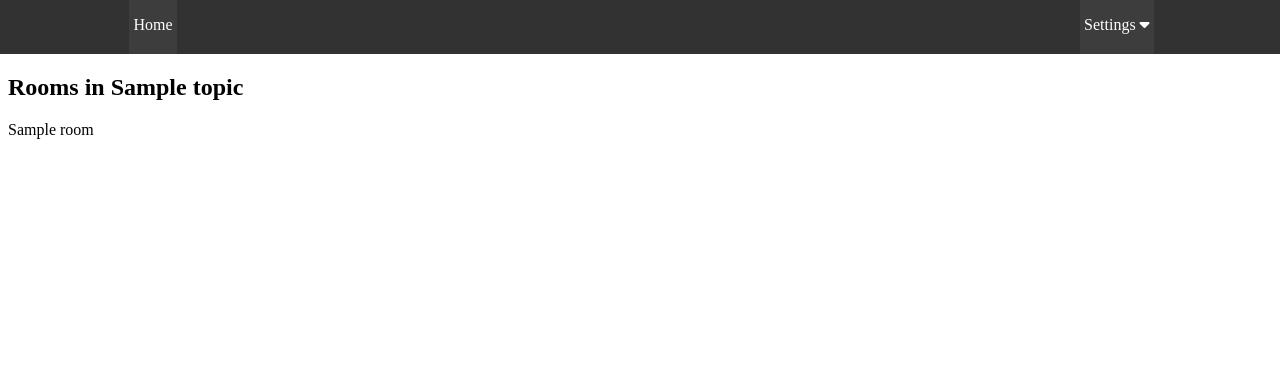
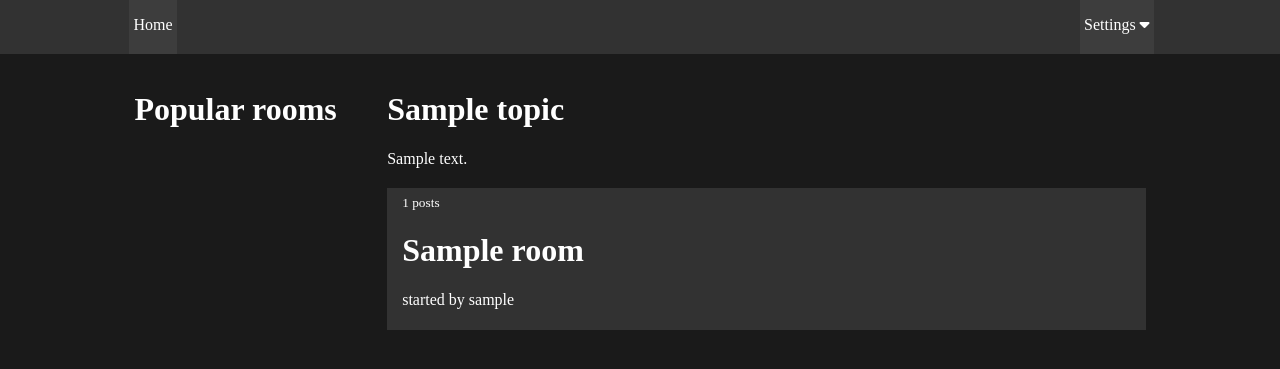
Before and after one commit to Fedor-Skorokhodov/Django_Forum, a Django app: page /topic/1 in a window 1280 px wide. Shown: the top 369 px of the page. Run offline with Django 3.2, Linux system fonts and the light colour scheme; tables that the repository leaves empty hold one stand-in row (values such as "Sample post"); some libraries are stand-ins or nearby versions.

Commit message:
Messages and styling

```diff
--- a/base/models.py
+++ b/base/models.py
@@ -41,3 +41,6 @@ class Message(models.Model):
     answer_to = models.ForeignKey('self', on_delete=models.CASCADE, null=True, blank=True)
     created = models.DateTimeField(auto_now_add=True)
     is_changed = models.BooleanField(default=False)
+
+    def __str__(self):
+        return self.content
--- /dev/null
+++ b/base/templates/base/components/message_container.html
@@ -0,0 +1,5 @@
+<div class="message_container">
+    {{message}}
+    <hr>
+    <p>by {{message.user.username}} - {{message.created}}</p>
+</div>
--- a/base/templates/base/components/room_container.html
+++ b/base/templates/base/components/room_container.html
@@ -0,0 +1,6 @@
+
+<a href="{% url 'room-page' room.id %}" class="room_container">
+    <small>{{room.message_set.all.count}}  posts</small>
+    <h1>{{room.name}} </h1>
+    <p>started by {{room.host.username}}</p>
+</a>
--- a/base/templates/base/components/topic_container.html
+++ b/base/templates/base/components/topic_container.html
@@ -1,5 +1,5 @@
 
-<a href="{% url 'rooms-page' topic.id %}" class="topic_container">
+<a href="{% url 'topic-page' topic.id %}" class="topic_container">
     <small>{{topic.room_set.all.count}}  rooms</small>
     <h1>{{topic.name}} </h1>
     <p>{{topic.description}}</p>
--- a/base/templates/base/topic_rooms.html
+++ b/base/templates/base/topic_rooms.html
@@ -1,12 +1,21 @@
 {% extends 'base/main.html' %}
 
 {% block content %}
-<h2>Rooms in {{topic_name}}</h2>
+<div class="main_container">
+    <div class="main_container_first">
+        <h1>Popular rooms</h1>
+    </div>
 
-{% for room in rooms %}
-<div>
-    {{room.name}}
+    <div class="main_container_second">
+        <h1>{{topic_name}}</h1>
+        <p>{{description}}</p>
+
+        {% for room in rooms %}
+        <div>
+            {% include 'base/components/room_container.html' %}
+        </div>
+        {% endfor %}
+    </div>
 </div>
-{% endfor %}
 
 {% endblock %}
--- a/base/urls.py
+++ b/base/urls.py
@@ -3,7 +3,8 @@ from . import views
 
 urlpatterns = [
     path('', views.home_view, name='home-page'),
-    path('topic/<int:key>', views.rooms_view, name='rooms-page'),
+    path('topic/<int:key>', views.topic_view, name='topic-page'),
+    path('room/<int:key>', views.room_view, name='room-page'),
 
     path('login/', views.login_view, name='login-page'),
     path('register/', views.register_view, name='register-page'),
--- a/base/views.py
+++ b/base/views.py
@@ -3,7 +3,7 @@ from django.contrib.auth import authenticate, login, logout
 from django.contrib.auth.decorators import login_required
 from django.contrib.auth.forms import UserCreationForm
 from django.contrib import messages
-from .models import Topic, Room
+from .models import Topic, Room, Message
 
 
 def login_view(request):
@@ -49,8 +49,24 @@ def home_view(request):
     return render(request, 'base/home.html', context)
 
 
-def rooms_view(request, key):
+def topic_view(request, key):
     topic_name = Topic.objects.get(id=key).name
+    description = Topic.objects.get(id=key).description
     rooms = Room.objects.filter(topic=key)
-    context = {'rooms': rooms, 'topic_name': topic_name}
+    context = {'rooms': rooms, 'topic_name': topic_name, 'description': description}
     return render(request, 'base/topic_rooms.html', context)
+
+
+def room_view(request, key):
+    room = Room.objects.get(id=key)
+    if request.method == 'POST':
+        content = request.POST.get('content')
+        if not str.isspace(content):
+            message = Message.objects.create(
+                user=request.user,
+                room=room,
+                content=content,
+            )
+        return redirect('room-page', key=key)
+    context = {'room': room}
+    return render(request, 'base/room.html', context)
--- a/static/css/main_style.css
+++ b/static/css/main_style.css
@@ -1,9 +1,17 @@
 :root {
     --navbar-color: #323232;
     --navbar-element-color: #3d3d3d;
+    --background-color: #1a1a1a
 
 }
 
+body {
+    background: var(--background-color);
+}
+
+* {
+    color: white;
+}
 
 /*  NAVBAR SECTION  */
 
@@ -21,9 +29,6 @@
 .navbar_element {
     float: left;
     background: var(--navbar-element-color);
-    padding: 4px;
-    padding-top: 16px;
-    padding-bottom: 20px;
     margin-left: 3px;
 
 }
@@ -34,6 +39,9 @@
 }
 
 .navbar_element a {
+    padding: 4px;
+    padding-top: 16px;
+    padding-bottom: 20px;
     display: block;
     text-decoration: none;
     color: white;
@@ -117,6 +125,52 @@
     color: white;
 }
 
+.topic_container h1, .topic_container p {
+    text-align: center;
+}
+
 .topic_container:hover {
     background: var(--navbar-element-color);
 }
+
+.room_container {
+    background: var(--navbar-color);
+    padding: 5px;
+    padding-left: 15px;
+    padding-right: 15px;
+    margin-top: 20px;
+    display: block;
+    text-decoration: none;
+    color: white;
+}
+
+.message_container {
+    margin-top: 40px;
+}
+
+.message_post_container {
+    position: relative;
+    padding: 15px;
+    left: 10%;
+    width: 80%;
+    background: var(--navbar-color);
+}
+
+.message_post_container textarea {
+    display: block;
+    background: var(--navbar-element-color);
+    border: none;
+    margin: auto;
+    width: 90%;
+}
+
+.message_post_container button {
+    display: block;
+    background: var(--navbar-element-color);
+    border-style: solid;
+    border-width: 1px;
+    border-color: white;
+    margin: auto;
+    width: 20%;
+    padding: 10px;
+}
```
Also changed, not shown: base/templates/base/room.html (added, +32 -0 lines).
